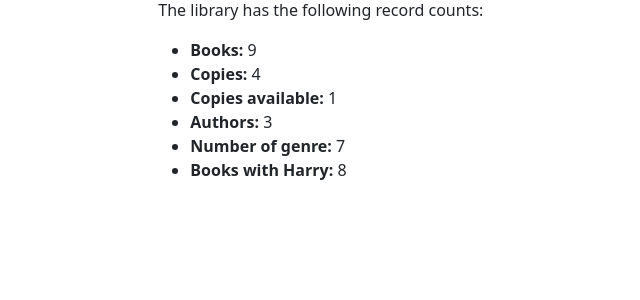
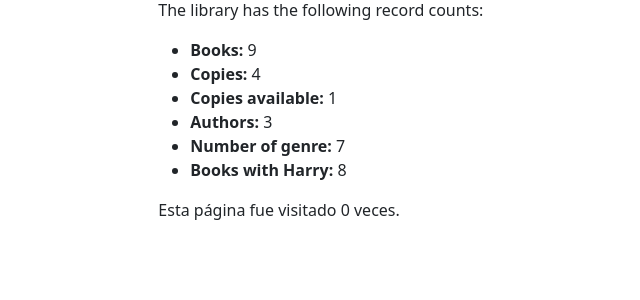
Before and after one commit to YeyderJHJL/Lab5-PW, a Django app: page /catalog/ in a window 1280 px wide. Shown: the part 144-444 px from the top of the page, without its empty margins (67-707 px from the left). Run offline with Django 4.2, Linux system fonts and the light colour scheme; data comes from the database, SQL or seed files in the repository.

Commit message:
Administración de session

```diff
--- a/Library/Apps/catalog/Templates/index.html
+++ b/Library/Apps/catalog/Templates/index.html
@@ -20,4 +20,8 @@
         <li><strong>Number of genre:</strong> {{ num_genres }}</li>
         <li><strong>Books with Harry:</strong> {{ num_books_with_word }}</li>
     </ul>
+
+    <p>
+        Esta página fue visitado {{ num_visits }} vece{{ num_visits|pluralize }}.
+    </p>
 {% endblock %}
--- a/Library/Apps/catalog/views.py
+++ b/Library/Apps/catalog/views.py
@@ -21,7 +21,9 @@ def index(request):
     search_word = 'Harry'  # Replace 'example' with the word you want to search for
     num_books_with_word = Book.objects.filter(title__icontains=search_word).count()
 
-
+    # Numero de visitantes (registro de session)
+    num_visits = request.session.get('num_visits', 0)
+    request.session['num_visits'] = num_visits + 1
 
     context = {
         'num_books': num_books,
@@ -30,6 +32,7 @@ def index(request):
         'num_authors': num_authors,
         'num_genres': num_genres,
         'num_books_with_word': num_books_with_word,
+        'num_visits': num_visits,
     }
 
     # Render the HTML template index.html with the data in the context variable
--- a/Library/Library/settings.py
+++ b/Library/Library/settings.py
@@ -122,3 +122,6 @@ STATIC_URL = 'Apps/static/'
 # https://docs.djangoproject.com/en/4.2/ref/settings/#default-auto-field
 
 DEFAULT_AUTO_FIELD = 'django.db.models.BigAutoField'
+
+# actualización de cookies en cada session
+SESSION_SAVE_EVERY_REQUEST = True
```
Also changed, not shown: Library/db.sqlite3.
